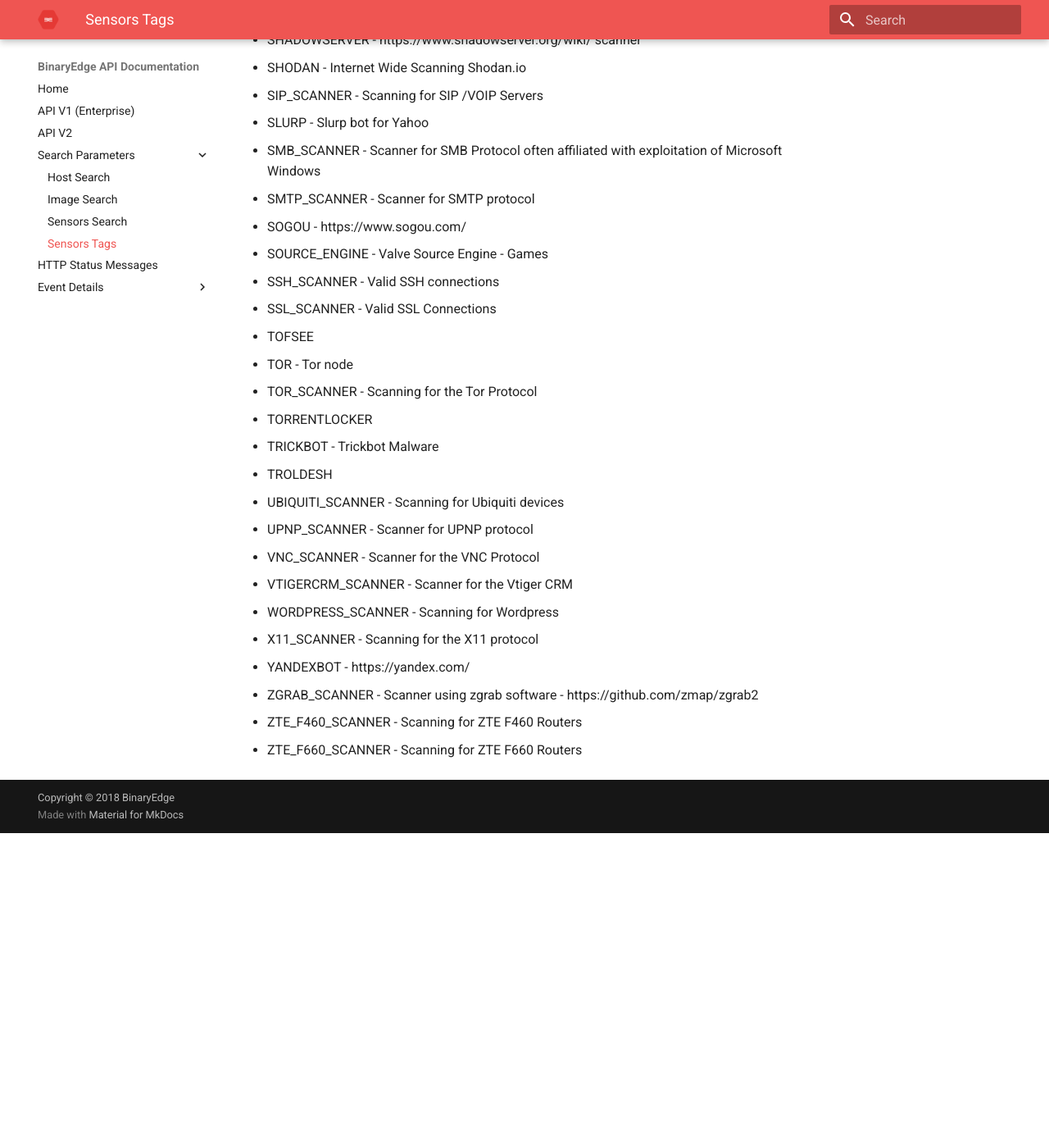
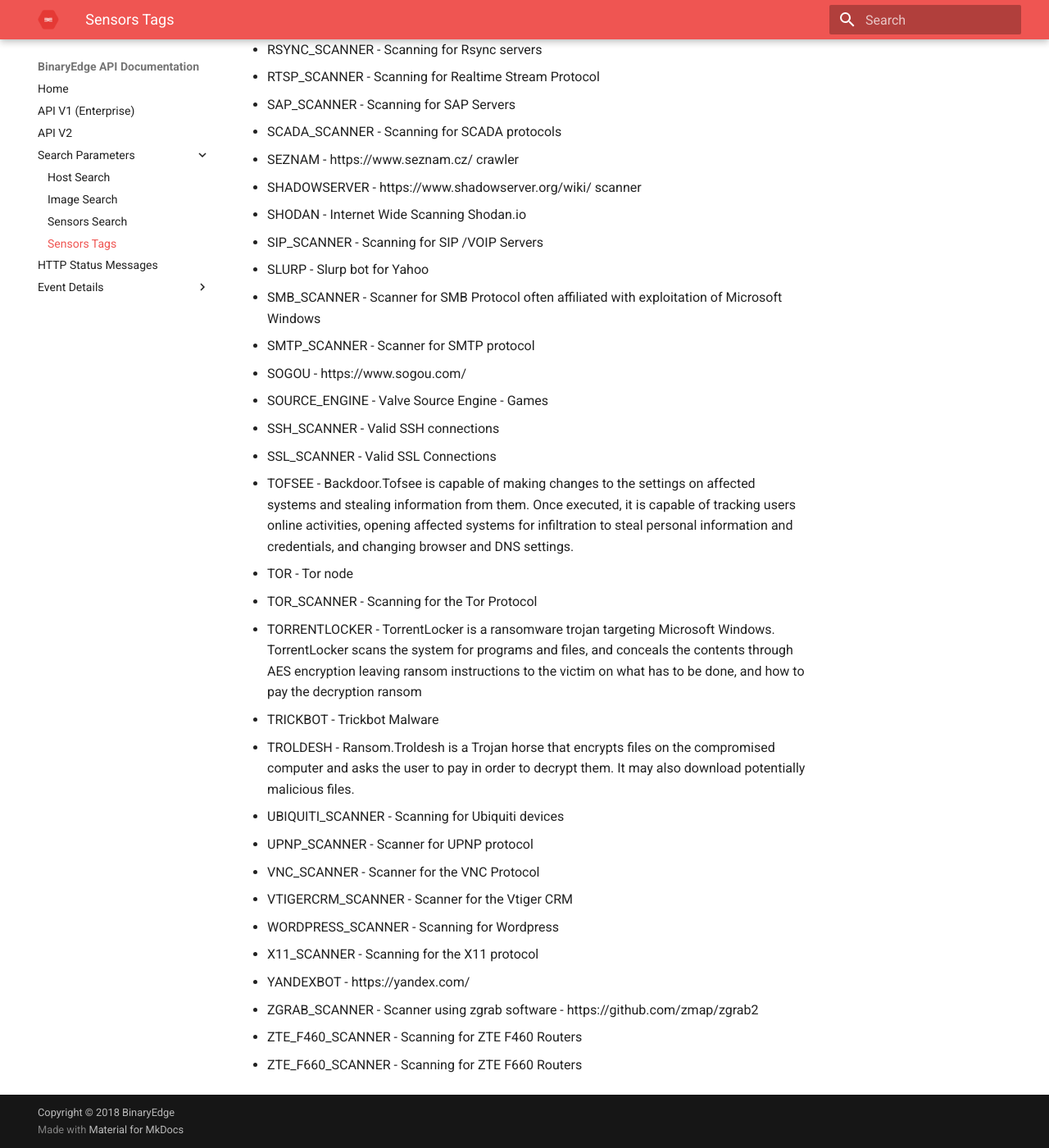
Before and after one commit to igama/docs.binaryedge.io, an MkDocs documentation site: the page built from docs/sensors-tags.md, in a window 1280 px wide and 1400 px high, scrolled down 3261 px. Shown: the whole window at 82% size. Built offline with MkDocs 1.6.1 and Material for MkDocs 9.7.7, drawn with Linux system fonts in a browser that asks for light colours; before the commit the page ends 4277 px from its top, so only the background shows below that; some of the changed text lies outside the part shown.

Commit message:
Added new tags

```diff
--- a/docs/sensors-tags.md
+++ b/docs/sensors-tags.md
@@ -4,8 +4,8 @@
 * AMPLIFICATION - Association with amplification attacks
 * AMQP_SCANNER - Scanning for a technology of Advanced Message Queuing Protocol such as RabbitMQ
 * ASTERISK_SCANNER - Scanning for Asterisk/VOIP Technology
-* ADWARE
-* ADWIND
+* ADWARE - Malware delivered via advertisement
+* ADWIND - Adwind RAT, a cross-platform, multifunctional malware program also known as AlienSpy, Frutas, Unrecom, Sockrat, JSocket and jRat
 * BACKDOOR - Scanning for a known backdoor
 * BAIDUSPIDER - http://www.baidu.com/
 * BENIGN - Known and confirmed actor or actions that have been classified by us as non malicious
@@ -21,7 +21,7 @@
 * CVE-2017-17215 - Huawei HG532 with some customized versions has a remote code execution vulnerability
 * DICT_SCANNER - Dictionary Network Protocol
 * DLINK_SCANNER - Scanning for DLink vulnerabilities
-* DRIDEX
+* DRIDEX - Dridex also known as Bugat and Cridex is a form of malware that specializes in stealing bank credentials
 * DRUPAL_SCANNER - Scanning for Drupal framework vulnerabilities
 * DUCKDUCKBOT - https://duckduckgo.com/
 * ELASTICSEARCH_SCANNER - Scanning for exposed Elasticsearch databases
@@ -38,8 +38,8 @@
 * GIT_SCANNER - Scanner for open git repositories
 * GOODOR - Scanner for the goodor backdoor
 * GOOGLEBOT - https://www.google.com/ crawler
-* GOOTKIT
-* GOZI
+* GOOTKIT - Trojan.GootKit is a Trojan horse that steals confidential information. It also opens a back door and downloads additional files on to the compromised computer.
+* GOZI - GOZI is a spyware that monitors network traffic. It also gets login credentials stored in browsers and mail applications.
 * GPON_ONT_SCANNER - Scanner for GPON Network terminals
 * HADOOP_HDFS_SCANNER - Scanning for Hadoop HDFS
 * HADOOP_YARN_SCANNER - Scanning for Hadoop Yarn
@@ -53,7 +53,7 @@
 * JABBER_SCANNER - Scanning for the Jabber protocol
 * JANUARY - January Malware https://bitninja.io/blog/2018/12/28/goodbye-peppa-hello-january?PageSpeed=noscript
 * JAVA_SCANNER - Scanning for JRMI endpoints
-* JBIFROST
+* JBIFROST - Also called ADWind The Adwind Remote Access Trojan (RAT) is a popular Java-based backdoor capable of infecting Windows, Linux, Mac OS and Android operating systems. Its cross-platform nature, elaborate backdoor features, and relatively cheap price makes it a favourite choice for many cybercriminals today.
 * JBOSS_MALWARE - Known Malware of JBOSS framework
 * JUNIPER_SCANNER - Scanning for exposed Juniper network devices
 * KGUARD_SCANNER - Scanning for Kguard Cameras
@@ -77,7 +77,7 @@
 * QUADMETRICS - https://quadmetrics.com/
 * RABBITMQ_SCANNER - Scanning for RabbitMQ Protocol
 * RADWARE_SCANNER - https://www.radware.com/
-* RANSOMWARE
+* RANSOMWARE - General ransomware tag, when we cant classify the family
 * RAPID7 - https://www.rapid7.com/
 * RDP_SCANNER - Scanning for Remote Desktop Protocols
 * REDIS_SCANNER - Scanning for exposed REDIS databases
@@ -99,12 +99,12 @@
 * SOURCE_ENGINE - Valve Source Engine - Games
 * SSH_SCANNER - Valid SSH connections
 * SSL_SCANNER - Valid SSL Connections
-* TOFSEE
+* TOFSEE - Backdoor.Tofsee is capable of making changes to the settings on affected systems and stealing information from them. Once executed, it is capable of tracking users online activities, opening affected systems for infiltration to steal personal information and credentials, and changing browser and DNS settings.
 * TOR - Tor node
 * TOR_SCANNER - Scanning for the Tor Protocol
-* TORRENTLOCKER
+* TORRENTLOCKER - TorrentLocker is a ransomware trojan targeting Microsoft Windows. TorrentLocker scans the system for programs and files, and conceals the contents through AES encryption leaving ransom instructions to the victim on what has to be done, and how to pay the decryption ransom
 * TRICKBOT - Trickbot Malware
-* TROLDESH
+* TROLDESH - Ransom.Troldesh is a Trojan horse that encrypts files on the compromised computer and asks the user to pay in order to decrypt them. It may also download potentially malicious files.
 * UBIQUITI_SCANNER - Scanning for Ubiquiti devices
 * UPNP_SCANNER - Scanner for UPNP protocol
 * VNC_SCANNER - Scanner for the VNC Protocol
```
